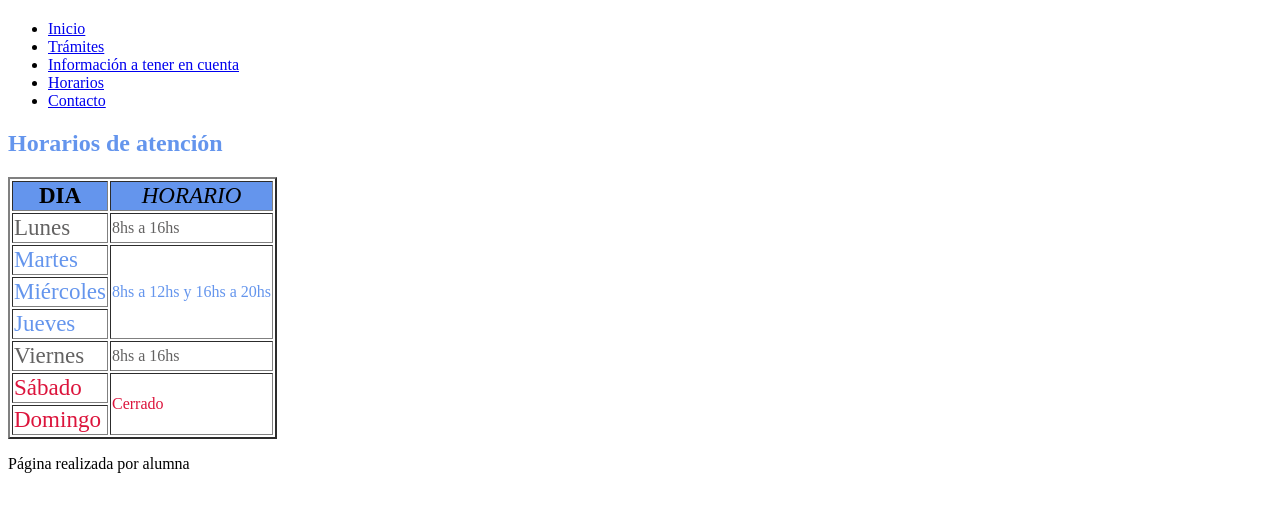
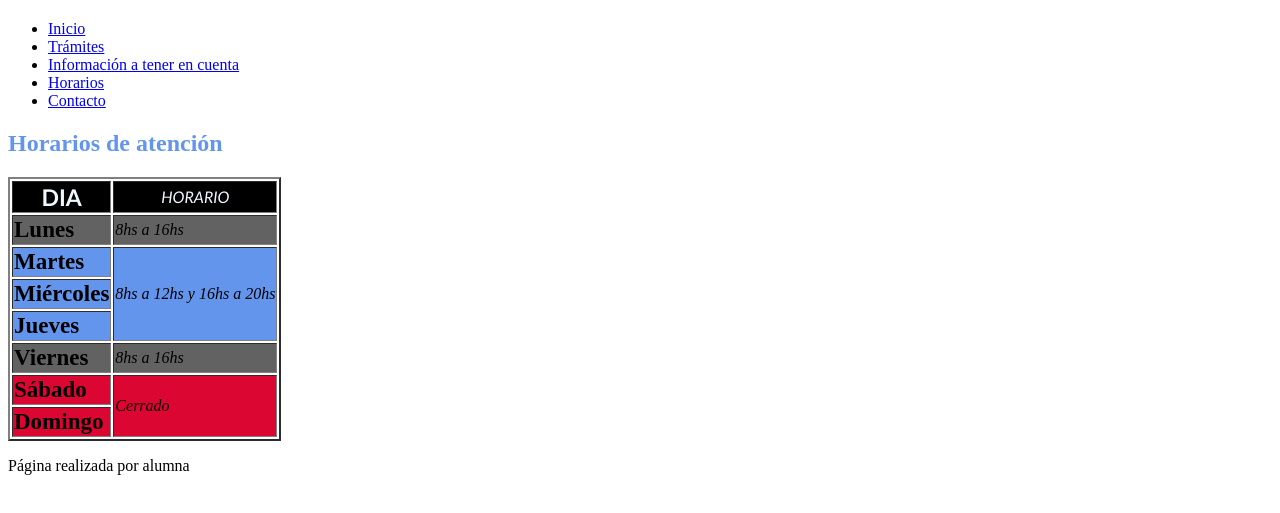
Before and after one commit to CoraliaGabrielli/clase4.github.io, a plain HTML site: page horario.html in a window 1280 px wide. Shown: the part 103-616 px from the top of the page. Drawn offline with Linux system fonts and the light colour scheme.

Commit message:
Add files via upload
Modifique el archivo css. Cambie el color por fondo de color de días y horarios, también cambie todos los días en negrita y todos los horarios en cursiva. A los títulos de las columnas les cambie el color, el fondo y el tipo de letra.

```diff
--- a/css/style.css
+++ b/css/style.css
@@ -1,24 +1,24 @@
 /*PLANILLA HORARIOS*/
-.horario_dia{
-    background-color: cornflowerblue;
+.horario_dia,.horario_horario{
+    background-color: black;
+    color: aliceblue;
+    font-family:'Gill Sans', 'Gill Sans MT', Calibri, 'Trebuchet MS', sans-serif;
+}
+
+.horario_dia,.lunes,.martes,.miercoles,.jueves,.viernes,.sabado,.domingo{
     font-weight: bolder;
     font-size: 23px;
 }
-.horario_horario{
-    background-color: cornflowerblue;
+.horario_horario,.horario_lunes,.horario_martes,.horario_viernes,.horario_sabado{
     font-style: italic;
-    font-size: 23px;
     font-weight: lighter;
 }
-.lunes,.martes,.miercoles,.jueves,.viernes,.sabado,.domingo{
-    font-size: 23px;
-}
 .lunes,.horario_lunes,.viernes,.horario_viernes{
-    color:rgb(99, 98, 98);
+    background-color: rgb(99, 98, 98);
 }
 .martes,.miercoles,.jueves,.horario_martes{
-    color: cornflowerblue;
+    background-color: cornflowerblue;
 }
 .sabado,.domingo,.horario_sabado{
-    color: crimson;
+    background-color: rgb(219, 6, 49);
 }
```
